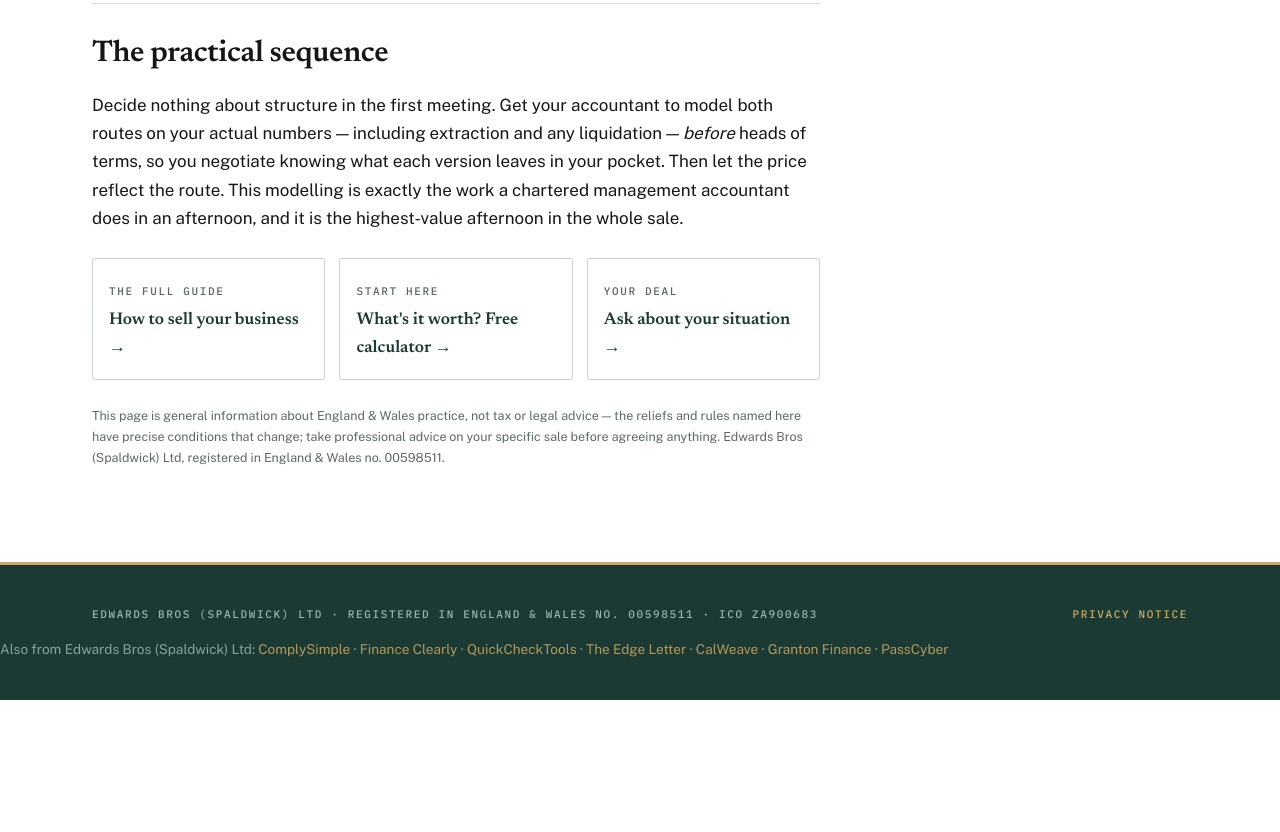
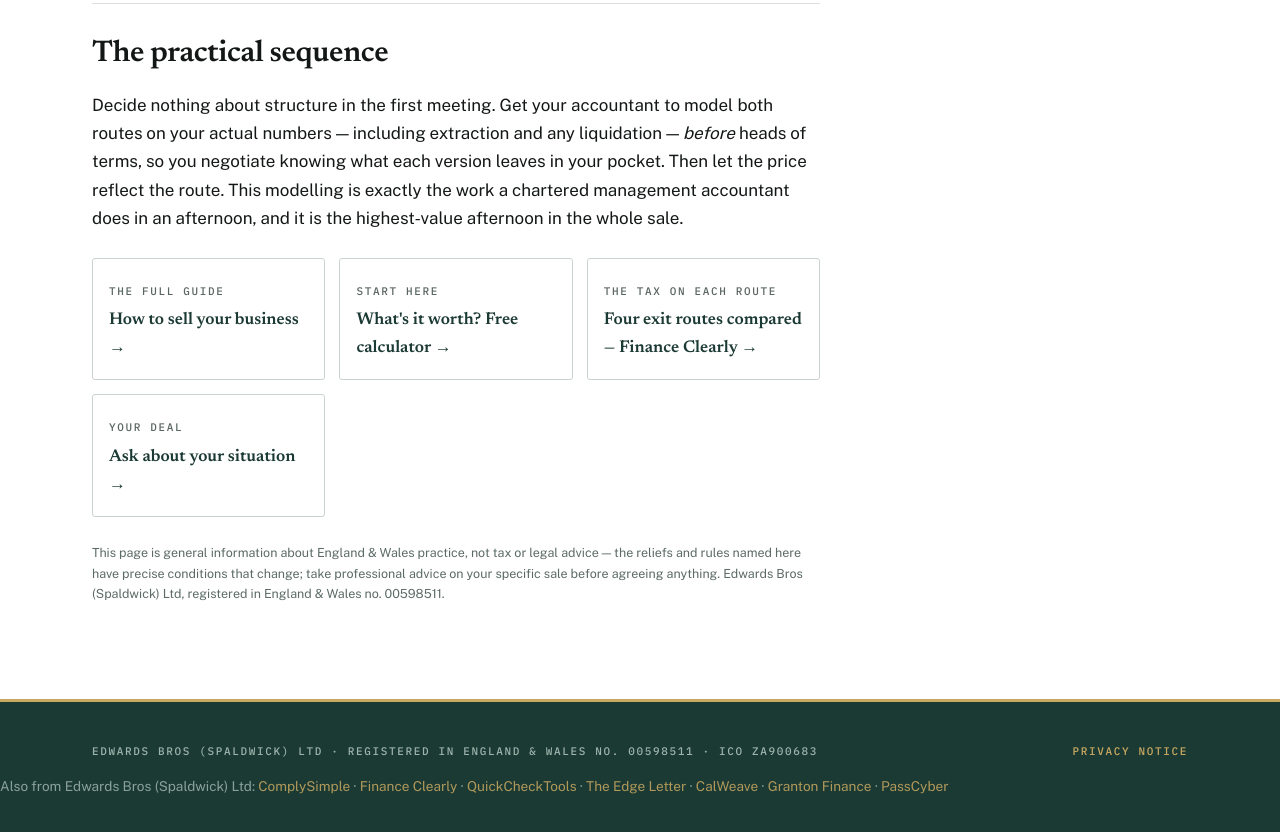
Before and after one commit to Chadhauser/edwardsbros, a plain HTML site: page asset-sale-vs-share-sale.html in a window 1280 px wide. Shown: the part 3265-4097 px from the top of the page. Before the commit the page ends 3965 px from the top, so only its background shows below. Drawn offline with nearby package versions, Linux system fonts and the light colour scheme.

Commit message:
Add Finance Clearly exit-routes tax guide card to the asset vs share sale page

```diff
--- a/asset-sale-vs-share-sale.html
+++ b/asset-sale-vs-share-sale.html
@@ -118,6 +118,7 @@
 <div class="crosslinks">
   <a href="/sell-my-business.html"><span class="mono">The full guide</span><strong>How to sell your business →</strong></a>
   <a href="/business-valuation-calculator.html"><span class="mono">Start here</span><strong>What's it worth? Free calculator →</strong></a>
+  <a href="https://financeclearly.com/selling-small-company-exit-routes-tax-2026/"><span class="mono">The tax on each route</span><strong>Four exit routes compared — Finance Clearly →</strong></a>
   <a href="mailto:peter@edwardsbros.co.uk?subject=Asset%20vs%20share%20sale%20%E2%80%94%20my%20situation"><span class="mono">Your deal</span><strong>Ask about your situation →</strong></a>
 </div>
 
```
